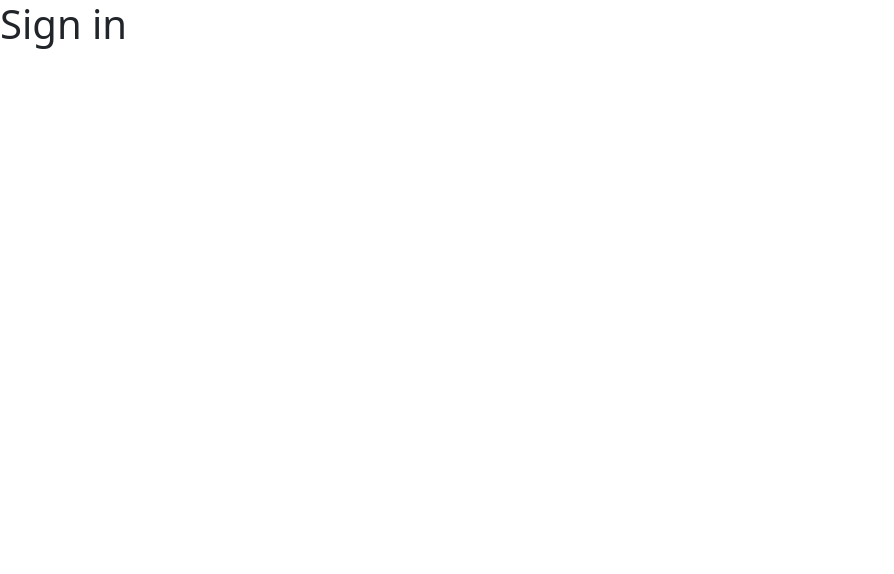
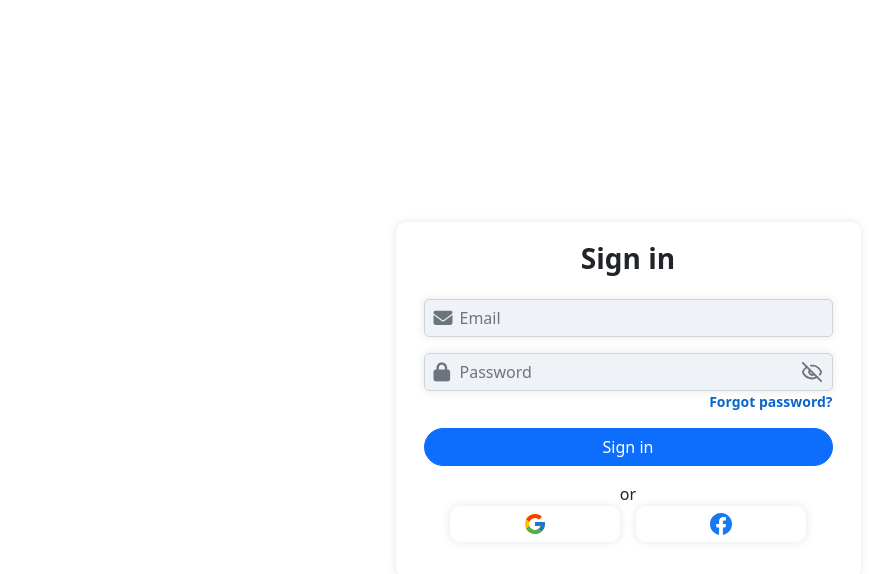
Before and after one commit to ngocdai101004/intro2SE-project-job-search, a React (Create React App) app in the folder frontend/: page /signin in a window 1280 px wide. Shown: the top 574 px of the page, without its empty margins (0-894 px from the left). Built offline with nearby package versions, Linux system fonts and the light colour scheme.

Commit message:
sign in ui

```diff
--- a/frontend/package.json
+++ b/frontend/package.json
@@ -3,6 +3,9 @@
   "version": "0.1.0",
   "private": true,
   "dependencies": {
+    "@fortawesome/fontawesome-free": "^6.6.0",
+    "@fortawesome/fontawesome-svg-core": "^6.6.0",
+    "@fortawesome/react-fontawesome": "^0.2.2",
     "@testing-library/jest-dom": "^5.17.0",
     "@testing-library/react": "^13.4.0",
     "@testing-library/user-event": "^13.5.0",
--- a/frontend/src/components/Signin/Signin.js
+++ b/frontend/src/components/Signin/Signin.js
@@ -1,11 +1,111 @@
-
+import "./Signin.scss";
 
 const Signin = () => {
-    return (
-        <div>
-            <h1>Sign in</h1>
+  return (
+    <div className="container d-flex vh-100">
+      <div className="row w-100">
+        <div className="signin-container m-auto col-5">
+          <div>
+            <div className="title col-12 mb-4">
+              <h3>Sign in</h3>
+            </div>
+
+            <div className="m-3">
+              <div className="input-icons mb-3">
+                <i className="fa-solid fa-envelope"></i>
+                <input
+                  type="text"
+                  placeholder="Email"
+                  className="email form-control"
+                />
+              </div>
+              <div className="input-icons">
+                <i className="fa-solid fa-lock"></i>
+                <input
+                  type="password"
+                  placeholder="Password"
+                  className="password form-control"
+                />
+                <svg
+                  xmlns="http://www.w3.org/2000/svg"
+                  width="22"
+                  height="22"
+                  viewBox="0 0 24 24"
+                  fill="none"
+                  stroke="currentColor"
+                  stroke-width="2"
+                  stroke-linecap="round"
+                  stroke-linejoin="round"
+                  className="lucide lucide-eye-off"
+                >
+                  <path d="M10.733 5.076a10.744 10.744 0 0 1 11.205 6.575 1 1 0 0 1 0 .696 10.747 10.747 0 0 1-1.444 2.49" />
+                  <path d="M14.084 14.158a3 3 0 0 1-4.242-4.242" />
+                  <path d="M17.479 17.499a10.75 10.75 0 0 1-15.417-5.151 1 1 0 0 1 0-.696 10.75 10.75 0 0 1 4.446-5.143" />
+                  <path d="m2 2 20 20" />
+                </svg>
+              </div>
+              <span className="col-12 forgot-password">Forgot password?</span>
+              <button className="col-12 mb-3 mt-3 btn btn-primary signin-btn">
+                Sign in
+              </button>
+
+              {/* Draw line in span */}
+              <span className="col-12 mb-3 line">
+                <span>or</span>
+              </span>
+
+              <div className="other-signin-btn">
+                <button className="col-5 mx-2">
+                  <svg
+                    enable-background="new 0 0 48 48"
+                    height="24"
+                    viewBox="0 0 48 48"
+                    width="24"
+                    xmlns="http://www.w3.org/2000/svg"
+                  >
+                    <path
+                      d="m43.611 20.083h-1.611v-.083h-18v8h11.303c-1.649 4.657-6.08 8-11.303 8-6.627 0-12-5.373-12-12s5.373-12 12-12c3.059 0 5.842 1.154 7.961 3.039l5.657-5.657c-3.572-3.329-8.35-5.382-13.618-5.382-11.045 0-20 8.955-20 20s8.955 20 20 20 20-8.955 20-20c0-1.341-.138-2.65-.389-3.917z"
+                      fill="#ffc107"
+                    />
+                    <path
+                      d="m6.306 14.691 6.571 4.819c1.778-4.402 6.084-7.51 11.123-7.51 3.059 0 5.842 1.154 7.961 3.039l5.657-5.657c-3.572-3.329-8.35-5.382-13.618-5.382-7.682 0-14.344 4.337-17.694 10.691z"
+                      fill="#ff3d00"
+                    />
+                    <path
+                      d="m24 44c5.166 0 9.86-1.977 13.409-5.192l-6.19-5.238c-2.008 1.521-4.504 2.43-7.219 2.43-5.202 0-9.619-3.317-11.283-7.946l-6.522 5.025c3.31 6.477 10.032 10.921 17.805 10.921z"
+                      fill="#4caf50"
+                    />
+                    <path
+                      d="m43.611 20.083h-1.611v-.083h-18v8h11.303c-.792 2.237-2.231 4.166-4.087 5.571.001-.001.002-.001.003-.002l6.19 5.238c-.438.398 6.591-4.807 6.591-14.807 0-1.341-.138-2.65-.389-3.917z"
+                      fill="#1976d2"
+                    />
+                  </svg>
+                </button>
+                <button className="col-5 mx-2">
+                  <svg
+                    fill="none"
+                    height="24"
+                    viewBox="0 0 24 24"
+                    width="24"
+                    xmlns="http://www.w3.org/2000/svg"
+                  >
+                    <path
+                      d="m23 12c0-6.07578-4.9242-11-11-11-6.07578 0-11 4.92422-11 11 0 5.4914 4.02187 10.0418 9.2812 10.8668v-7.6871h-2.79292v-3.1797h2.79292v-2.42344c0-2.75644 1.6415-4.27968 4.1551-4.27968 1.2032 0 2.4621.21484 2.4621.21484v2.70703h-1.3879c-1.3664 0-1.7917.84863-1.7917 1.71875v2.0625h3.0507l-.4877 3.1797h-2.563v7.6871c5.2593-.825 9.2812-5.3754 9.2812-10.8668z"
+                      fill="#1877f2"
+                    />
+                    <path
+                      d="m16.2818 15.1797.4877-3.1797h-3.0507v-2.0625c0-.87012.4253-1.71875 1.7917-1.71875h1.3879v-2.70703s-1.2589-.21484-2.4621-.21484c-2.5136 0-4.1551 1.52324-4.1551 4.27968v2.42344h-2.79292v3.1797h2.79292v7.6871c.5608.0881 1.1344.1332 1.7188.1332s1.158-.0451 1.7188-.1332v-7.6871z"
+                      fill="#fff"
+                    />
+                  </svg>
+                </button>
+              </div>
+            </div>
+          </div>
         </div>
-    )
-}
+      </div>
+    </div>
+  );
+};
 
 export default Signin;
--- a/frontend/src/components/Signin/Signin.scss
+++ b/frontend/src/components/Signin/Signin.scss
@@ -0,0 +1,80 @@
+.signin-container {
+  box-shadow: 0 0 10px 0 rgba(0, 0, 0, 0.1);
+  background-color: #fff;
+  padding: 20px;
+  border-radius: 10px;
+  width: 400px;
+  text-align: center;
+
+  .title {
+    h3 {
+      font-weight: 700;
+    }
+  }
+
+  .input-icons {
+    position: relative;
+
+    i {
+      position: absolute;
+      left: 10px;
+      top: 50%;
+      transform: translateY(-50%);
+      color: #6c757d;
+      font-size: 19px;
+      pointer-events: none;
+    }
+
+    input {
+      padding-left: 35px;
+      padding-right: 30px;
+      box-shadow: 0 0 10px 0 rgba(0, 0, 0, 0.1);
+      background-color: #eff2f6;
+      border-radius: 5px;
+      width: 100%;
+    }
+
+    svg {
+      position: absolute;
+      right: 10px;
+      top: 50%;
+      transform: translateY(-50%);
+      color: #6c757d;
+      pointer-events: none;
+    }
+  }
+
+  .forgot-password {
+    color: #0a66ca;
+    font-weight: 600;
+    font-size: 14px;
+    // move to the right
+    float: right;
+    text-align: right;
+
+    // hover
+    &:hover {
+      text-decoration: underline;
+      cursor: pointer;
+    }
+  }
+
+  .signin-btn {
+    border-radius: 20px;
+    font-weight: 500;
+  }
+
+  .other-signin-btn {
+    button {
+      box-shadow: 0 0 10px 0 rgba(0, 0, 0, 0.1);
+      background-color: #fff;
+      border-radius: 10px;
+      border-style: hidden;
+
+      svg {
+        margin-top: 5px;
+        margin-bottom: 5px;
+      }
+    }
+  }
+}
```
Also changed, not shown: frontend/src/index.js (+8 -7 lines), 1 other file (tests, documents, lock files or other folders).
